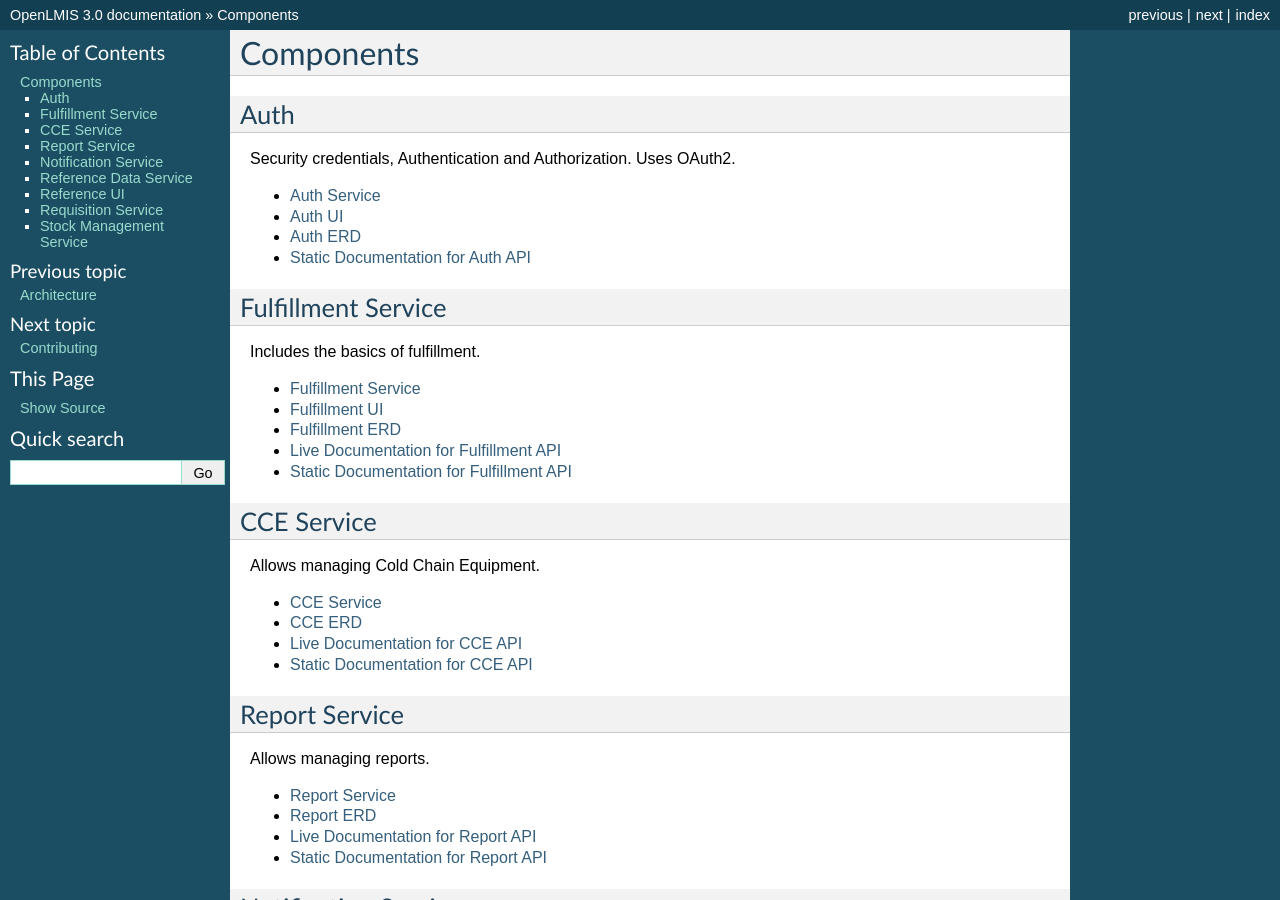
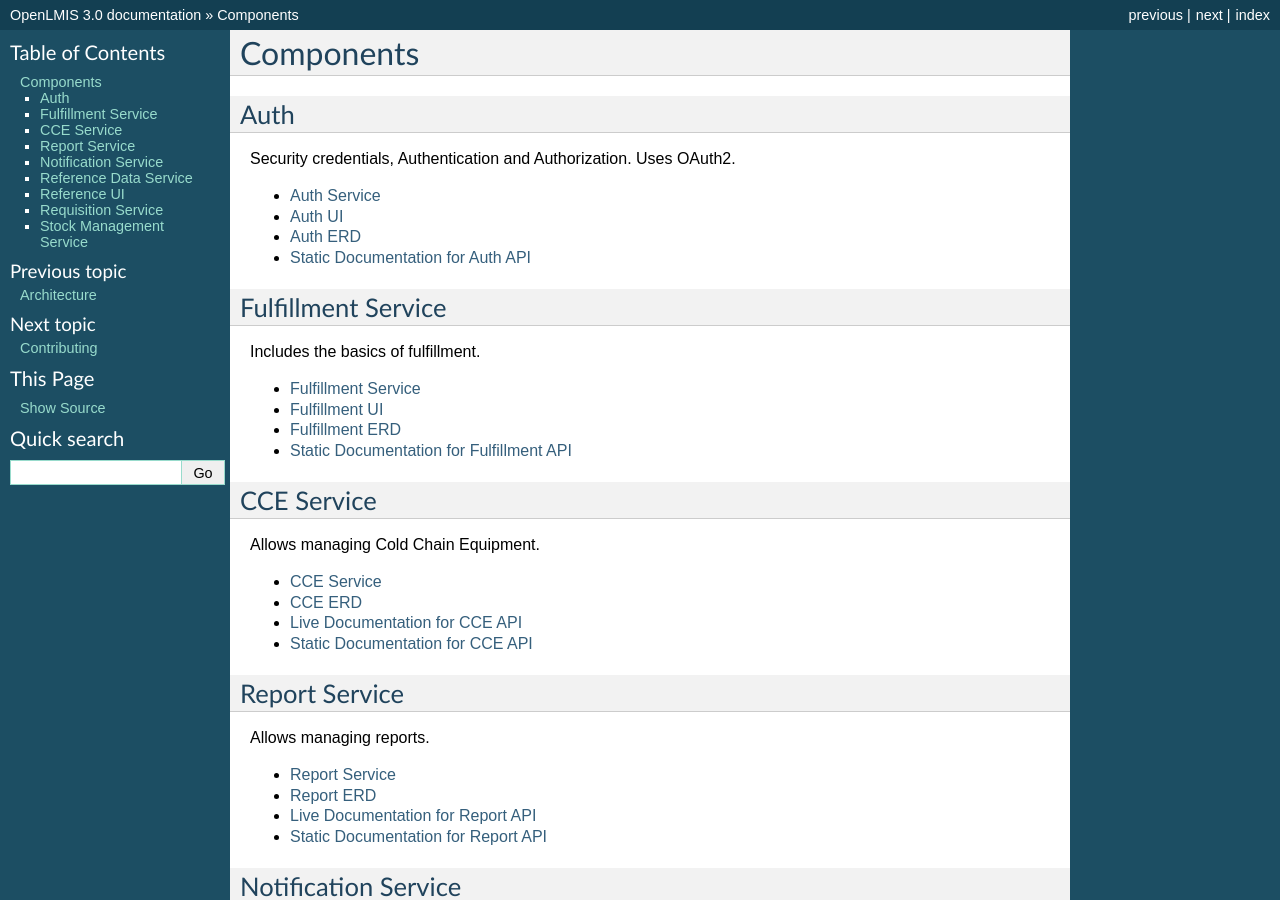
Before and after one commit to OpenLMIS/openlmis-ref-distro, a Sphinx documentation site: the page built from docs/source/components/index.rst, in a window 1280 px wide and 900 px high. Built offline with Sphinx 7.4.7, drawn with Linux system fonts in a browser that asks for light colours; pages that are not in the unit, such as notebooks, are missing from menus.

Commit message:
bump fulfillment component links

```diff
--- a/docs/source/components/erd-fulfillment.rst
+++ b/docs/source/components/erd-fulfillment.rst
@@ -4,5 +4,4 @@
 
 ERD schema of Fulfillment service:
 
-* `Live ERD <http://ci.openlmis.org/erd-fulfillment/>`_
-* `Zip ERD <http://build.openlmis.org/job/OpenLMIS-fulfillment-erd-generation/lastSuccessfulBuild/artifact/erd-fulfillment.zip>`_
+* `Zip ERD <http://build.openlmis.org/job/OpenLMIS-fulfillment-erd-generation/278/artifact/erd-fulfillment.zip>`_
--- a/docs/source/components/index.rst
+++ b/docs/source/components/index.rst
@@ -22,8 +22,7 @@
 - `Fulfillment Service <fulfillmentService.html>`_
 - `Fulfillment UI <fulfillmentUI.html>`_
 - `Fulfillment ERD <erd-fulfillment.html>`_
-- `Live Documentation for Fulfillment API <http://test.openlmis.org/fulfillment/docs/#/default>`_
-- `Static Documentation for Fulfillment API <http://build.openlmis.org/job/OpenLMIS-fulfillment-service/lastSuccessfulBuild/artifact/build/resources/main/api-definition.html>`_
+- `Static Documentation for Fulfillment API <http://build.openlmis.org/job/OpenLMIS-fulfillment-service/326/artifact/build/resources/main/api-definition.html>`_
 
 *******************
 CCE Service
```
